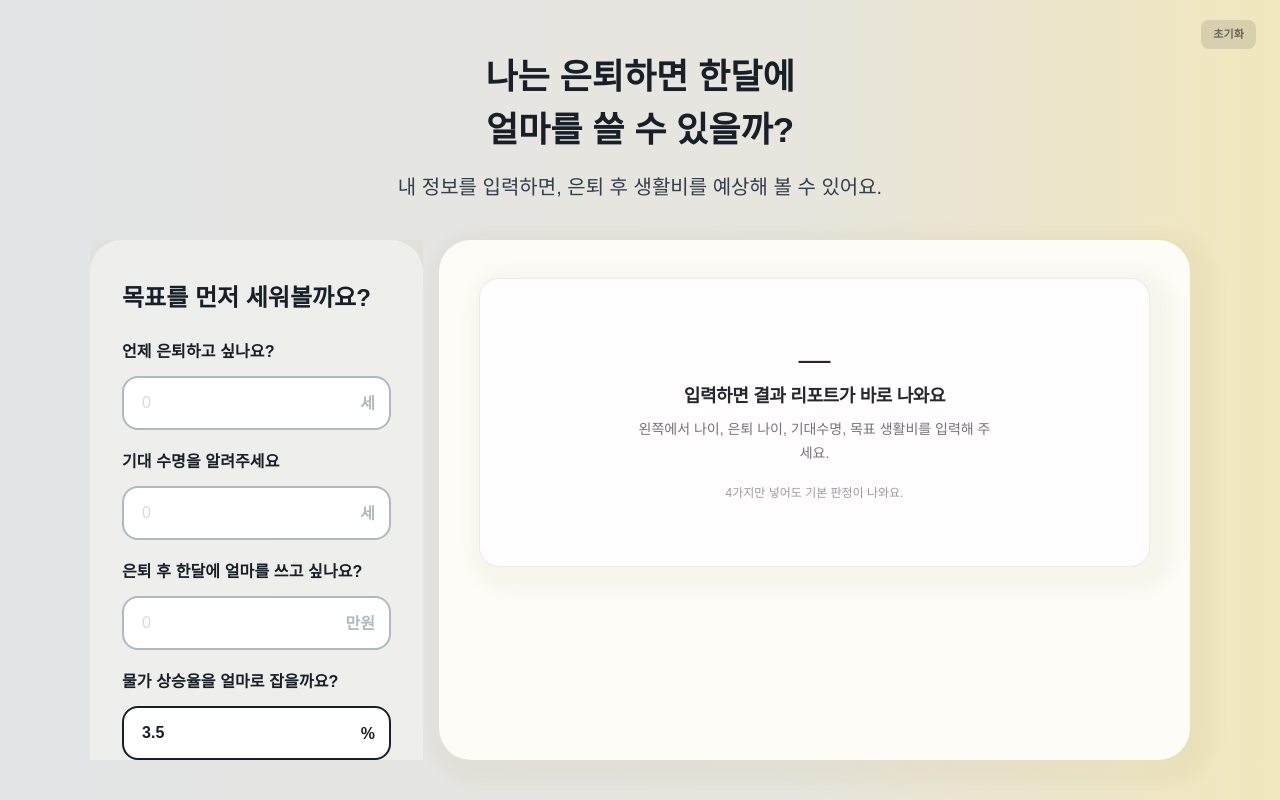
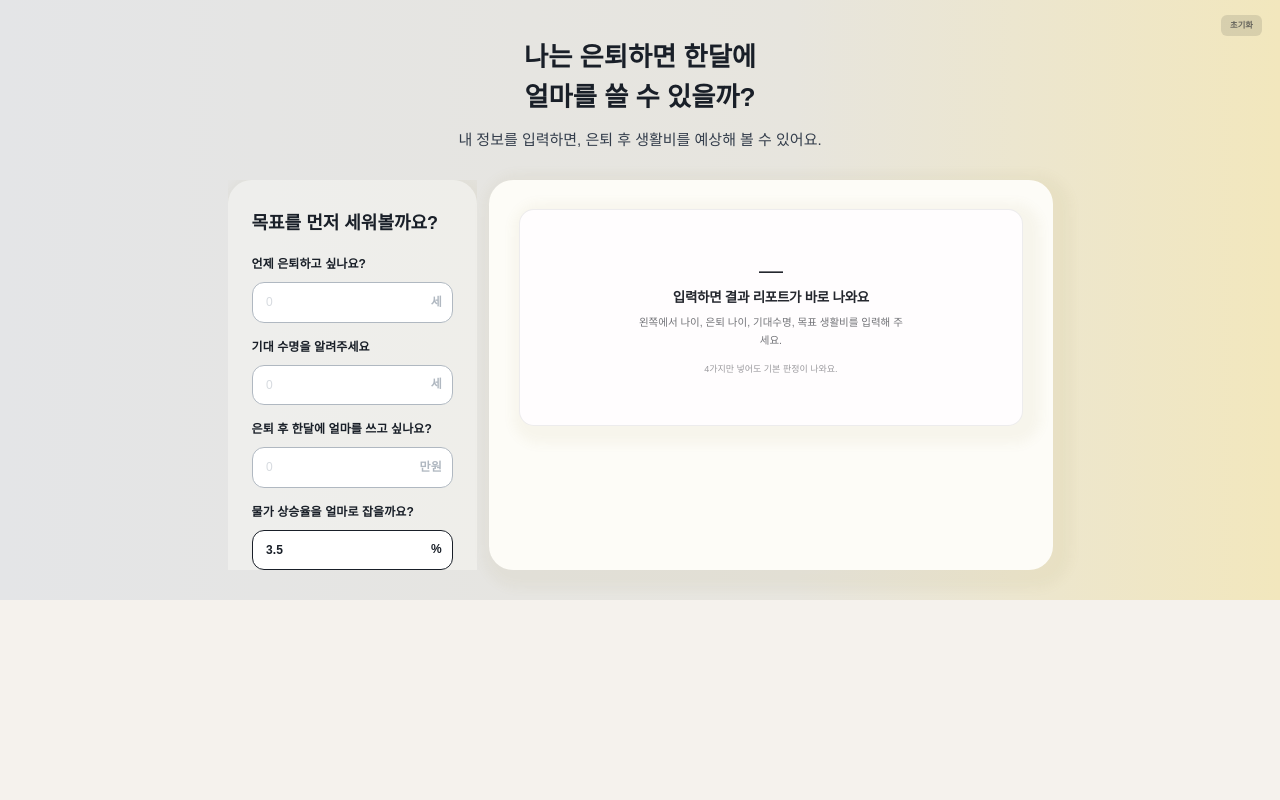
Before and after one commit to jaechi-factory/retirement-planner, a React (Vite) app: page / in a window 1280 px wide. Built offline with nearby package versions, Linux system fonts and the light colour scheme; a web font is replaced by a local one.

Commit message:
test: add zoom 0.75 to html for scale test

```diff
--- a/src/index.css
+++ b/src/index.css
@@ -244,6 +244,10 @@
   font-family: 'Pretendard', sans-serif;
 }
 
+html {
+  zoom: 0.75;
+}
+
 html, body {
   margin: 0;
   padding: 0;
```
